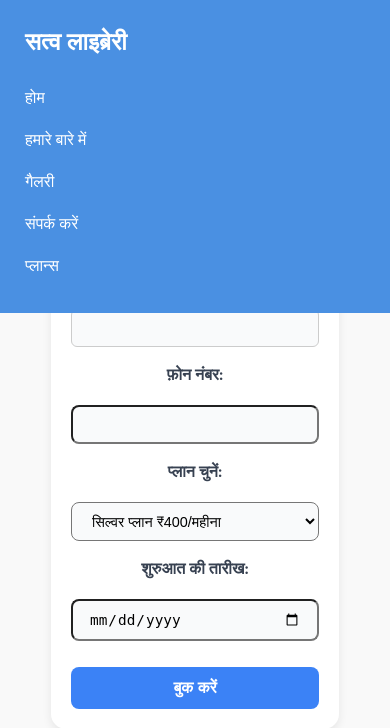
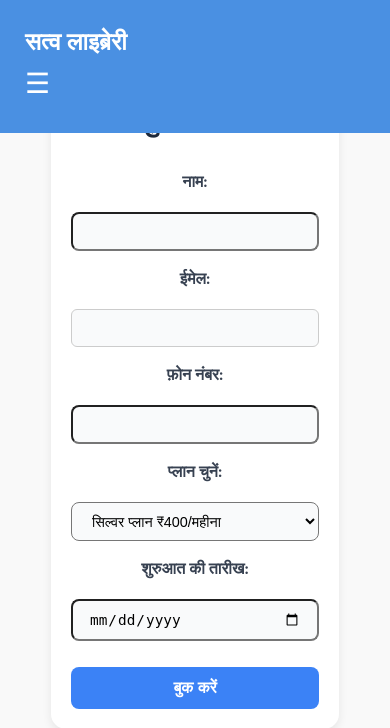
Before and after one commit to rudranshmishra19/Satva-Library, a Flask app: page /book in a window 390 px wide. Shown: the top 728 px of the page. Run offline with Flask 3, Linux system fonts and the light colour scheme.

Commit message:
updated the templates and css

```diff
--- a/static/css/style.css
+++ b/static/css/style.css
@@ -738,3 +738,40 @@
     width: 100%;
   }
 }
+.menu-icon {
+  display: none;
+  font-size: 28px;
+  cursor: pointer;
+  color: white;
+}
+
+/* Hide nav links on small screens initially */
+@media (max-width: 768px) {
+  .nav-links {
+    display: none;
+    flex-direction: column;
+    width: 100%;
+    background-color: #4a90e2;
+    position: absolute;
+    top: 60px; /* adjust according to nav height */
+    left: 0;
+  }
+
+  .nav-links a {
+    margin: 10px 0;
+    padding: 12px 20px;
+  }
+
+  .menu-icon {
+    display: block;
+  }
+
+  .nav-wrapper {
+    position: relative;
+  }
+
+  /* Show nav-links when active */
+  .nav-links.active {
+    display: flex;
+  }
+}
--- a/templates/base.html
+++ b/templates/base.html
@@ -17,7 +17,9 @@
      <div class="logo">
       सत्व लाइब्रेरी
        </div>
-       <div class="nav-links">
+       <div class="menu-icon" id="menu-icon">&#9776;</div>
+       <!-- Hamburger icon -->
+       <div class="nav-links" id="nav-links">
   <a href="{{url_for('home')}}">होम</a>
   <a href="{{url_for('about')}}">हमारे बारे में</a>
   <a href="{{url_for('gallery')}}">गैलरी</a>
@@ -131,6 +133,15 @@
 
     }
   </script>
+  <script>
+  const menuIcon = document.getElementById('menu-icon');
+  const navLinks = document.getElementById('nav-links');
+
+  menuIcon.addEventListener('click', () => {
+    navLinks.classList.toggle('active');
+  });
+</script>
+
 
 </body>
 </html>
```
